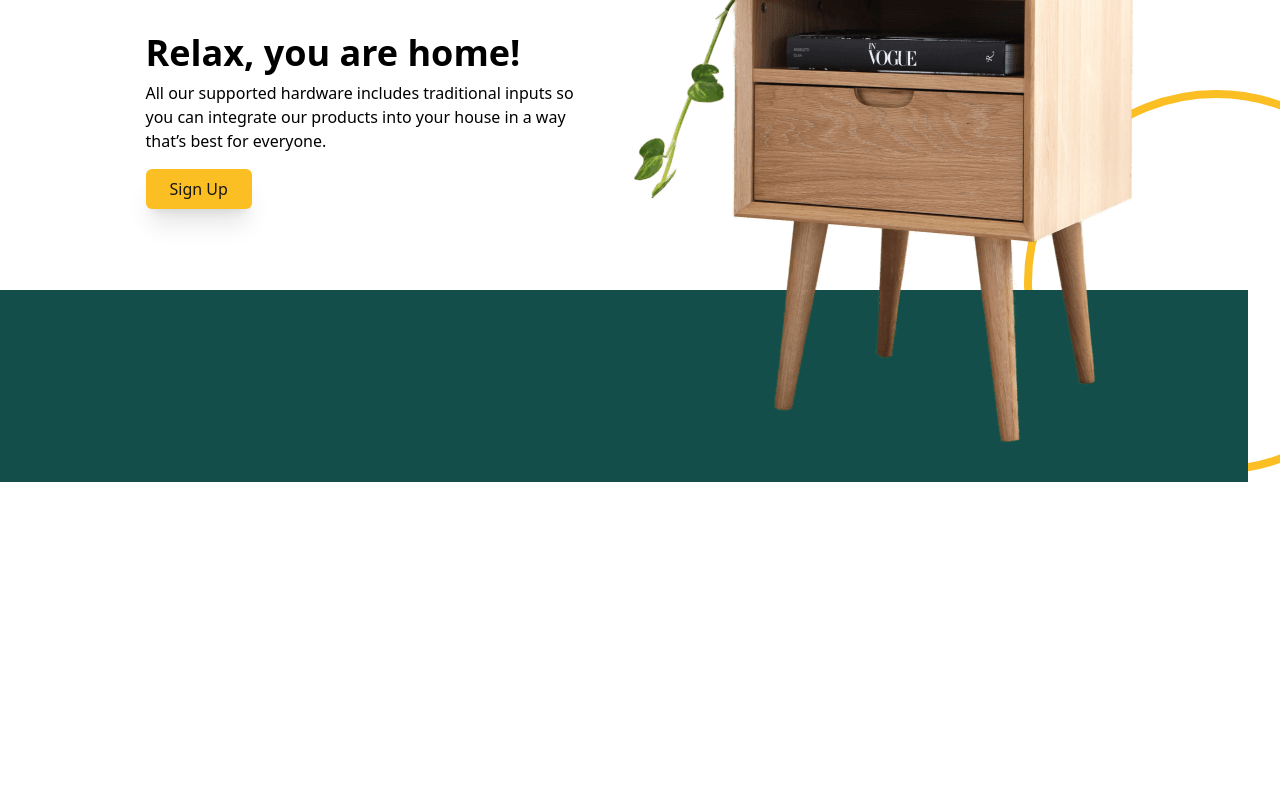
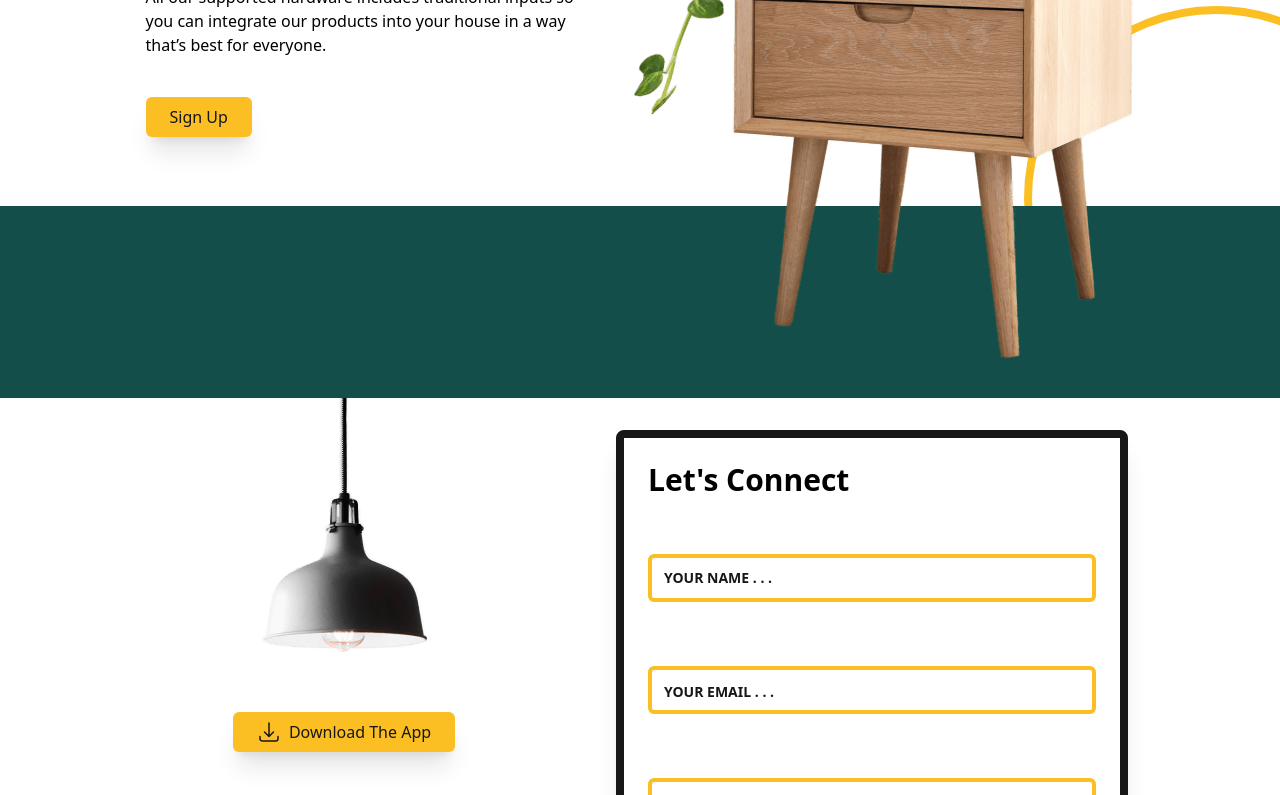
Before and after one commit to alishahsavariii/Landing-Page, a React (Vite) app: page / in a window 1280 px wide. Shown: the part 2000-2795 px from the top of the page. Before the commit the page ends 2482 px from the top, so only its background shows below. Built offline with nearby package versions, Linux system fonts and the light colour scheme.

Commit message:
comiit 2

```diff
--- a/index.html
+++ b/index.html
@@ -6,7 +6,7 @@
     <meta name="viewport" content="width=device-width, initial-scale=1.0" />
     <title>Home</title>
   </head>
-  <body className="bg-blue-900">
+  <body style="overflow-x:hidden ;">
     <div id="root"></div>
 
     <script type="module" src="/src/main.jsx"></script>
--- a/src/App.jsx
+++ b/src/App.jsx
@@ -3,6 +3,7 @@ import Navbar from "./component/Navbar";
 import Header from "./component/Header";
 import Card from "./component/Card";
 import HomeSection from "./component/HomeSection";
+import Form from "./component/Form";
 
 function App() {
   return (
@@ -11,7 +12,8 @@ function App() {
       <Navbar />
       <Header />
       <Card />
-      <HomeSection/>
+      <HomeSection />
+      <Form />
     </>
   );
 }
--- /dev/null
+++ b/src/component/Form.jsx
@@ -0,0 +1,266 @@
+import lamp from "../assets/lamp.png";
+import app from "../assets/app.svg";
+
+const Form = () => {
+  return (
+    <>
+      <section
+        aria-labelledby="contact"
+        className="container mx-auto px-8 overflow-hidden"
+      >
+        <div className="flex flex-wrap justify-center gap-12 md:gap-6 lg:gap-20 ">
+          <div className="md:flex-1 md:max-w-sm relative lg:pt-0 md:pt-2 xl:pt-8">
+            <img src={lamp} alt="lamp" className="mx-auto pt-0" />
+            <a
+              href="#"
+              className="
+          py-2
+          px-6
+          bg-amber-400
+          w-max
+          mx-auto
+          mt-12
+          md:mb-12
+          flex
+          gap-2
+          shadow-xl
+          dark:text-neutral-900
+          focus:outline-none
+        focus-visible:ring-2
+        ring-neutral-900
+        rounded-md
+        ring-offset-4
+        ring-offset-transparent
+        text-neutral-900
+        hover:text-neutral-500
+     dark:ring-amber-400
+     dark:ring-offset--neutral-800
+        hover:shadow-none
+        transition-colors"
+            >
+              <svg
+                xmlns="http://www.w3.org/2000/svg"
+                fill="none"
+                viewBox="0 0 24 24"
+                stroke-width="1.5"
+                stroke="currentColor"
+                class="  h-6 mx-auto"
+              >
+                <path
+                  stroke-linecap="round"
+                  stroke-linejoin="round"
+                  d="M3 16.5v2.25A2.25 2.25 0 005.25 21h13.5A2.25 2.25 0 0021 18.75V16.5M16.5 12L12 16.5m0 0L7.5 12m4.5 4.5V3"
+                />
+              </svg>
+              <span className="mx-auto">Download The App</span>
+            </a>
+            <img
+              src={app}
+              alt="app"
+              width='240'
+              className="hidden md:block drop-shadow-xl absolute left-1/2 -translate-x-1/2 max-w-16 xl:max-w-xs"
+            />
+            <div
+            class="
+              absolute
+              -bottom-18
+              left-1/2
+              -translate-x-1/2
+              -z-10
+              aspect-square
+              md:border-8
+              border-amber-400
+              rounded-full
+              md:w-72
+              lg:w-96
+
+            ">
+          </div>
+            </div>
+
+          <form
+            className="
+            relative
+            shadow-xl
+  border-8
+  border-neutral-900
+  p-6
+  rounded-lg
+  grid
+  gap-8
+  md:flex-1
+  md:max-w-lg
+  my-8
+  md:my-12
+  lg:my-16
+  bg-white
+  dark:bg-neutral-800
+  w-full
+  "
+          >
+            <h2 className="text-3xl font-bold mb-6">Let's Connect</h2>
+            <div className="relative">
+            <input
+              type="text"
+              className="
+              peer
+              form-input
+              w-full
+              border-4
+            border-amber-400
+              rounded-md
+              focus:ring-2
+              dark:focus:ring-offset-2
+            focus:border-amber-400
+              focus:outline-dotted
+            dark:bg-amber-400
+            dark:text-neutral-900
+              placeholder-transparent "
+              placeholder="Youre Name"
+            />
+
+            <label
+              for="name"
+              className="
+                 text-neutral-500
+                  text-sm
+                  font-bold
+                  uppercase
+                  absolute
+                  -top-8
+                  ml-2
+                  -translate-y-1/2
+                  transition-all
+                  duration-300
+                  focus:ring-amber-500
+                  peer-placeholder-shown:left-2
+                  peer-placeholder-shown:top-6
+                peer-placeholder-shown:text-neutral-900
+                  peer-focus:-top-4
+                  peer-focus:left-0
+                peer-focus:text-neutral-600
+                dark:peer-focus:text-neutral-300"
+            >
+              Your Name . . .
+            </label>
+            </div>
+            <div className="relative" >
+            <input
+              type="email"
+              className="
+              peer
+              form-input
+              my-8
+              w-full
+              border-4
+            border-amber-400
+              rounded-md
+              focus:ring-2
+              dark:focus:ring-offset-2
+            focus:border-amber-400
+              focus:outline-none
+            dark:bg-amber-400
+            dark:text-neutral-900
+              placeholder-transparent "
+              placeholder="Youre Name"
+            />
+
+            <label
+              for="name"
+              className="
+                 text-neutral-500
+                  text-sm
+                  font-bold
+                  uppercase
+                  absolute
+                  ml-2
+                  duration-300
+                  items-center
+                  translate-y-20
+                  transition-all
+                  focus:ring-amber-400
+                  peer-placeholder-shown:left-2
+                  peer-placeholder-shown:-top-8
+                peer-placeholder-shown:text-neutral-900
+                  peer-focus:-top-2/3
+                  peer-focus:left-0
+                peer-focus:text-neutral-600
+                dark:peer-focus:text-neutral-300"
+            >
+              Your email . . .
+              </label>
+            </div>
+            <div class="relative">
+        <textarea name="content" id="content" cols="20" rows="5"
+        class="
+          peer
+          form-textarea
+          resize-none
+          w-full
+          border-4
+          border-amber-400
+          rounded-md
+          focus:ring-4
+          dark:focus:ring-offset-2
+          focus:ring-amber-400
+          focus:border-amber-400
+          focus:outline-none
+          dark:bg-amber-400
+          dark:text-neutral-900
+          placeholder-transparent
+        "
+        placeholder="How can we help?"></textarea>
+        <label for="content"
+          class="
+            text-neutral-500
+            text-sm
+            font-bold
+            uppercase
+            absolute
+            -top-3
+            left-2
+            -translate-y-1/2
+            transition-all
+            peer-placeholder-shown:left-4
+            peer-placeholder-shown:top-6
+            peer-placeholder-shown:text-neutral-900
+            peer-focus:-top-4
+            peer-focus:left-2
+            peer-focus:text-neutral-600
+            dark:peer-focus:text-neutral-300
+
+          ">
+            How can we help?
+        </label>
+            </div>
+            <a role="menuitem"
+        class="
+          py-2
+          px-6
+          bg-teal-900
+          text-white
+          w-max
+          shadow-xl
+          hover:shadow-none
+          transition-shadow
+          focus:outline-none
+          focus-visible:ring-4
+          ring-neutral-900
+          rounded-md
+          ring-offset-4
+          ring-offset-white
+          dark:ring-offset-amber-400
+        "
+        href="/"
+        >
+        Sign Up
+        </a>
+            </form>
+
+        </div>
+      </section>
+    </>
+  );
+};
+
+export default Form;
--- a/src/component/HomeSection.jsx
+++ b/src/component/HomeSection.jsx
@@ -4,7 +4,7 @@ const HomeSection = () => {
   return (
     <section aria-labelledby="home" className="relative">
       <div className="flex flex-wrap-reverse gap-8 justify-center">
-        <div className="flex flex-wrap flex-col items-start lg:justify-center ">
+        <div className="flex gap-6 flex-wrap flex-col items-start lg:justify-center ">
           <div className="flex flex-wrap flex-col items-start gap-2">
             <h2 className="text-4xl font-bold">Relax, you are home!</h2>
             <p className="max-w-md">
@@ -22,7 +22,7 @@ const HomeSection = () => {
          mt-4
           flex
           gap-2
-          w-33
+
           shadow-xl
           dark:text-neutral-900
           focus:outline-none
@@ -30,13 +30,13 @@ const HomeSection = () => {
         ring-neutral-900
         rounded-md
         ring-offset-4
-        ring-offset-tranparent
+        ring-offset-white
         text-neutral-900
         hover:text-neutral-500
      dark:ring-amber-400
      dark:ring-offset--neutral-800
         hover:shadow-none
-        transition-colors"
+        transition-shadow"
           >
             Sign Up
           </a>
@@ -62,13 +62,15 @@ const HomeSection = () => {
       <div
         className="
       bg-teal-900
-      h-24
+      h-48
       xl:h-48
       -mx-8
       mt-12
       xl:mt-0
       xl:absolute
-      lg:w-screen
+      w-screen
+
+      left-8
       -bottom-8
       -z-10
  overflow-hidden"
--- a/src/component/Navbar.jsx
+++ b/src/component/Navbar.jsx
@@ -3,7 +3,7 @@ import "../index.css";
 import logo from "../assets/logo.svg"
 
 const Navbar = () => {
-  const [show, setShow] = useState(true);
+  const [show, setShow] = useState(null);
   return (
     <>
       <nav className="mx-auto p-4 bg-amber-400">
@@ -21,7 +21,6 @@ const Navbar = () => {
             href="/"
             aria-label="Go to homepage"
             className="
-
         focus:outline-none
        focus-visible:ring-2
         ring-neutral-900
@@ -35,7 +34,6 @@ const Navbar = () => {
         z-50
         hover:opacity-75
         transition-opacity
-
         "
           >
             <img src={logo} width="200px" height="10px"/>
@@ -79,14 +77,14 @@ const Navbar = () => {
             <div
               role="menubar"
               className="
-              // transition
-              // ease-out
-              // duration-700
-              z-40
-              w-full
-              flex-col
-        lg:flex-row
-        gap-4
+        z-40
+        w-full
+        flex
+        justify-between
+        flex-col
+        lg:flex-col
+        pt-24
+        gap-8
         absolute
         right-0
         left-0
@@ -97,7 +95,6 @@ const Navbar = () => {
         text-lg
         p-6
         items-center
-        lg:flex
         lg:static
         lg:shadow-none
         lg:justify-between
@@ -110,7 +107,7 @@ const Navbar = () => {
                 className="
         py-1
         px-6
-      dark:text-neutral-900
+        dark:text-neutral-900
         focus:outline-none
         focus-visible:ring-2
         ring-neutral-900
@@ -126,6 +123,8 @@ const Navbar = () => {
                 href="/"
                 role="menuitem"
                 className="
+
+
           py-1
           px-6
           dark:text-neutral-900
@@ -182,9 +181,10 @@ const Navbar = () => {
         transition-colors"
               >
                 Sign Up
-              </a>{" "}
+              </a>
             </div>
           ) : null}
+
         </div>
       </nav>
     </>
--- a/tailwind.config.cjs
+++ b/tailwind.config.cjs
@@ -5,7 +5,11 @@ module.exports = {
     "./src/**/*.{js,ts,jsx,tsx}",
   ],
   theme: {
-    extend: {},
+    extend: {
+      maxWidth: {
+        '16' : '16rem'
+      }
+    },
   },
   plugins: [
     require('@tailwindcss/forms'),
```
